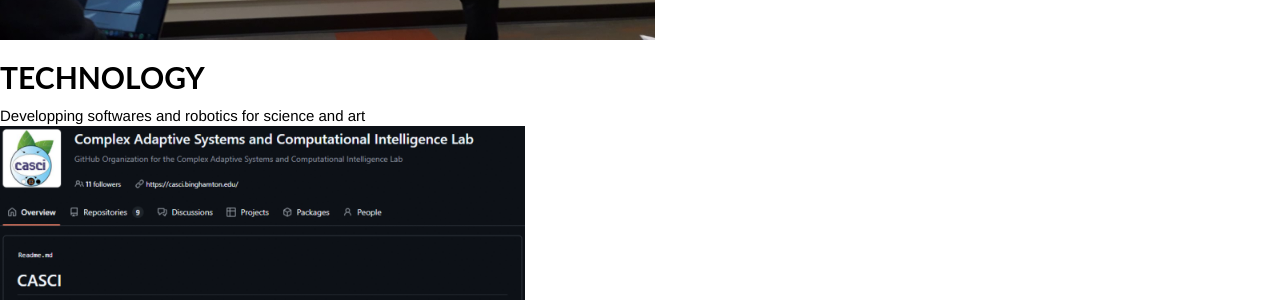
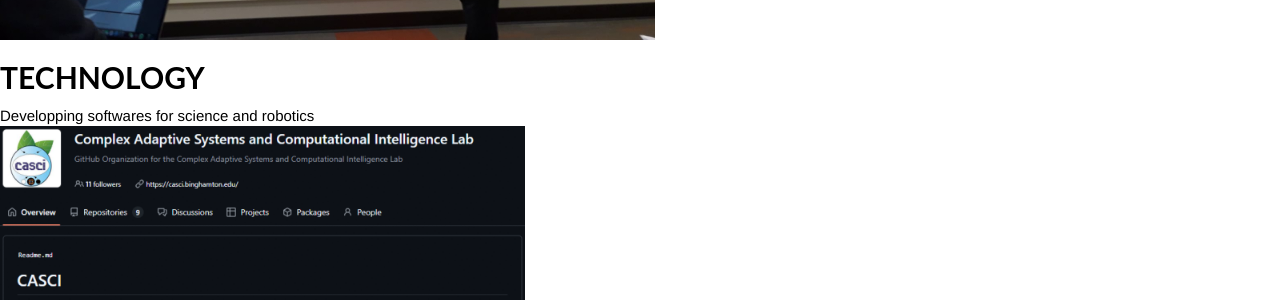
Before and after one commit to fxcosta-phd/fxcosta-phd.github.io, a Jekyll site: the page built from index.html, in a window 1280 px wide and 900 px high, scrolled down 1358 px. Shown: the part 153-453 px from the top of the window. Built offline with Jekyll 4.4.1, drawn with Linux system fonts in a browser that asks for light colours; nearby versions of some CDN libraries; library files that are not in the unit come from our copies; some of the changed text lies outside the part shown.

Commit message:
Clean up homepage

```diff
--- a/_data/sections.yml
+++ b/_data/sections.yml
@@ -9,7 +9,7 @@
 
 
 - title: Technology
-  description: Developping softwares and robotics for science and art
+  description: Developping softwares for science and robotics
   image: casci_github.png
 
 
--- a/_layouts/home.html
+++ b/_layouts/home.html
@@ -4,19 +4,7 @@
   <body id="page-top" class="index">
     {% include header.html %}
 
-    <div class="intro-text">In construction...</div>
-    <p>Updated at 20h50 of July 5th</p>
 
-    <section class="cf team-container black-frame">
-        {% for section in site.data.sections %}
-            <h1 class="team-h1">{{ section.title}}</h1>
-            <span>{{ section.description }}</span>
-            <div class="team-member">
-                <img class="team-photo" src="../css/img/{{ section.image }}">
-                <!-- <a class="contact" href="{{ section.link }}"> <h3>Read more</h3> </a> -->
-            </div>
-        {% endfor %}
-    </section>
 
     <!-- Homepage Carousel
     <div id="carousel" class="carousel slide carousel-fade" data-ride="carousel">
--- a/_pages/index.html
+++ /dev/null
@@ -1,5 +0,0 @@
----
-layout: home
-permalink: /index
-title: Felipe Xavier Costa, PhD
----
--- a/index.html
+++ b/index.html
@@ -1,3 +1,17 @@
 ---
-layout: home
+layout: default
 ---
+
+<div class="intro-text">In construction...</div>
+<p>Updated at 12h55 of July 6th</p>
+
+<section class="cf team-container black-frame">
+    {% for section in site.data.sections %}
+        <h1 class="team-h1">{{ section.title}}</h1>
+        <span>{{ section.description }}</span>
+        <div class="team-member">
+            <img class="team-photo" src="../css/img/{{ section.image }}">
+            <!-- <a class="contact" href="{{ section.link }}"> <h3>Read more</h3> </a> -->
+        </div>
+    {% endfor %}
+</section>
```
